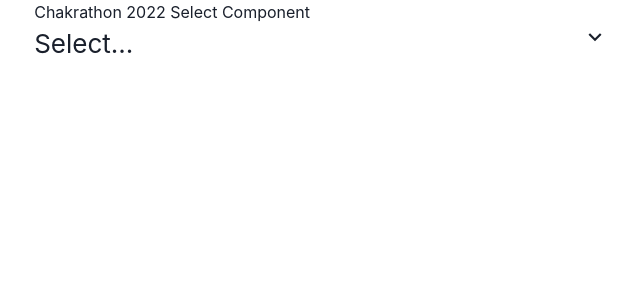
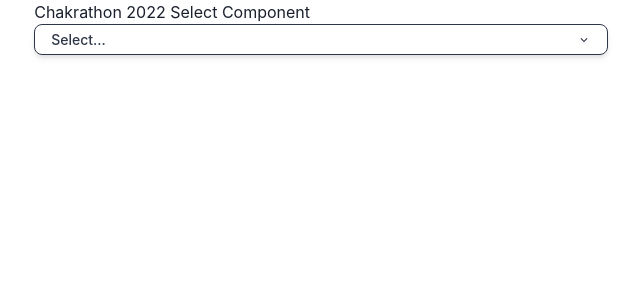
Before and after one commit to moyohussein/chakra-select, a React (Vite) app: page / in a window 1280 px wide. Shown: the top 300 px of the page, without its empty margins (319-959 px from the left). Built offline with nearby package versions, Linux system fonts and the light colour scheme.

Commit message:
feat: add theme

```diff
--- a/src/theme/index.ts
+++ b/src/theme/index.ts
@@ -1,30 +1,119 @@
-import { extendTheme, theme as baseTheme } from "@chakra-ui/react";
+import type { ComponentStyleConfig } from '@chakra-ui/theme'
+import { extendTheme } from '@chakra-ui/react'
 
-type Dict = Record<string, any>;
+// You can also use the more specific type for
+// a multipart component: ComponentMultiStyleConfig
+const ChakraSelect: ComponentStyleConfig = {
+  // All parts of multipart components can be found in the @chakra-ui/anatomy package,
+  // the menuAnatomy has as well these parts: button, list, groupTitle, command, divider
+  parts: ['select', 'option'],
+  baseStyle: {
+    select: {
+      boxShadow: 'md',
+      rounded: 'lg',
+      alignItems: 'center',
+      px: '4',
+      width: 'max-content',
+      fontWeight: 'medium',
+      color: 'gray.700',
+      lineHeight: 'normal',
+      _focusWithin: {
+        boxShadow: '0 0 0 2px rgba(21, 156, 228, 0.4)'
+      },
+      _expanded: {
+        boxShadow: '0 0 0 2px rgba(21, 156, 228, 0.4)'
+      },
+      _focus: {
+        outline: 'none'
+      }
+    },
+    option: {
+      fontWeight: 'medium',
+      rounded: 'lg',
+      lineHeight: 'normal',
+      textAlign: 'left',
+      px: '4',
+      color: 'gray.500',
+      width: '100%',
+      _hover:{
+        backgroundColor: 'gray.100',
+      },
+      _focus: {
+        outline: 'none',
+        backgroundColor: 'gray.300',
+      },
 
-const customTheme = {
-  ...baseTheme,
-  components: {
-    ...baseTheme.components,
-    Button: {
-      baseStyle: baseTheme.components.Button.baseStyle,
-      defaultProps: baseTheme.components.Button.defaultProps,
-      sizes: {
-        md: baseTheme.components.Button.sizes.md,
+    },
+  },
+  sizes: {
+    xs: {
+      select: {
+        fontSize: 'xs',
+        py: 1,
       },
-      variants: {
-        primary: () => {
-          const defaultStyle = baseTheme.components.Button.variants.solid;
-          return {
-            ...defaultStyle,
-            bg: "blue.900",
-          };
-        },
+      option: {
+        fontSize: 'xs',
+        py: 1,
+      },
+    },
+    sm: {
+      select: {
+        fontSize: 'sm',
+        py: 1.5,
+      },
+      option: {
+        fontSize: 'sm',
+        py: 1.5,
+      },
+    },
+    md: {
+      select: {
+        fontSize: 'md',
+        py: 2,
+      },
+      option: {
+        fontSize: 'md',
+        py: 2,
+      },
+    },
+    lg: {
+      select: {
+        fontSize: 'lg',
+        py: 3,
+      },
+      option: {
+        fontSize: 'lg',
+        py: 3,
       },
     },
   },
+  variants: {
+    outline: {
+      select: {
+        border: '1px solid',
+      },
+    },
+    ghost: {
+      select: {
+        opacity: 0.5,
+      },
+    },
+    solid: {
+      select: {
+        bg: 'blue.100',
+      },
+    },
+  },
+  defaultProps: {
+    size: 'md',
+    variant: 'ghost',
+  },
 };
 
-const theme = extendTheme(customTheme);
+const theme = extendTheme({
+  components: {
+    ChakraSelect,
+  },
+})
 
-export default theme;
+export default theme
```
